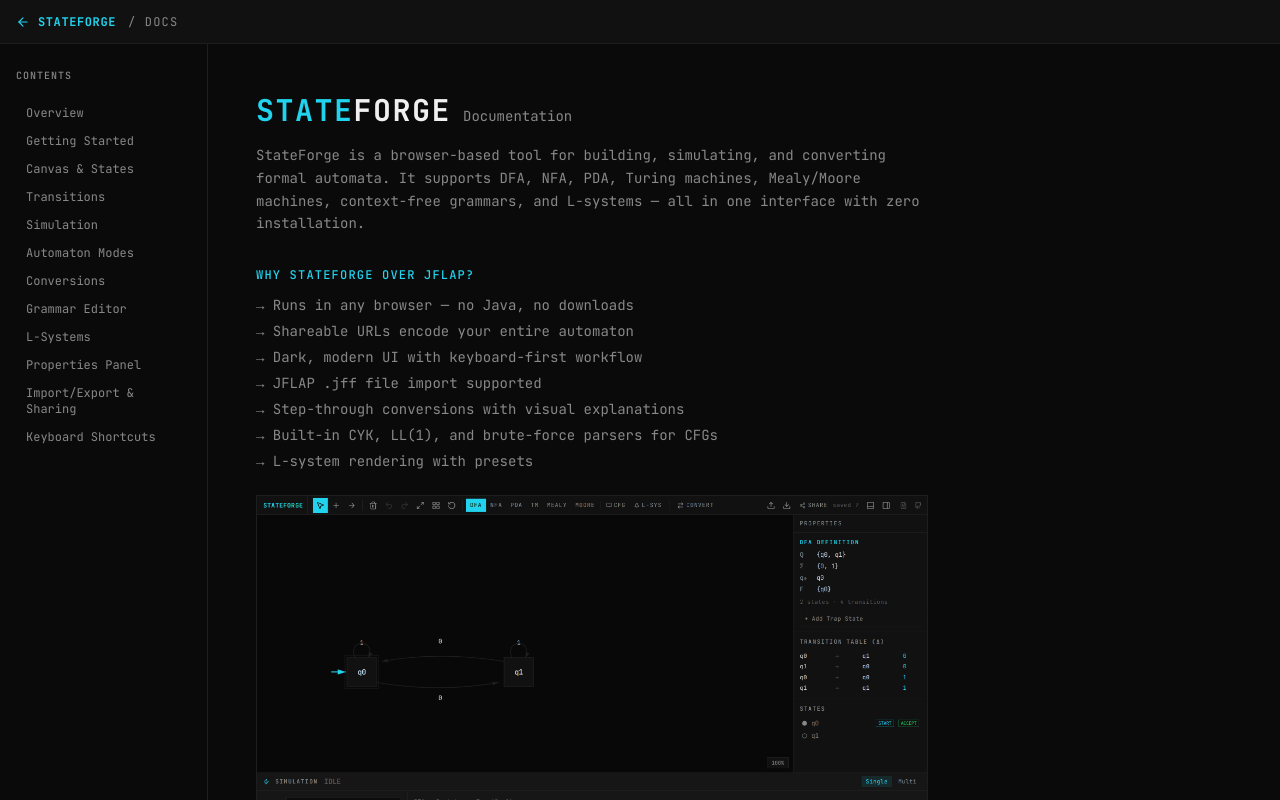
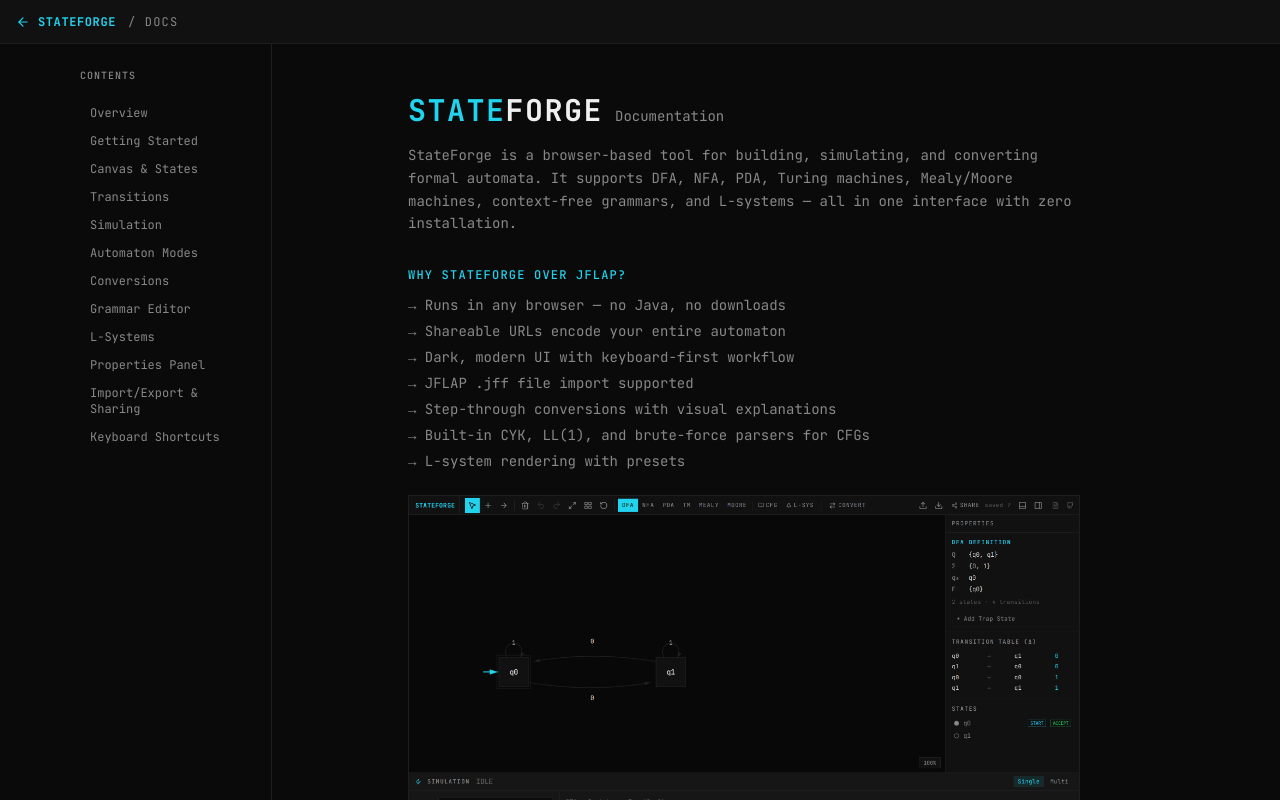
Before and after one commit to Royal-lobster/stateforge, a Next.js app: page /docs in a window 1280 px wide. Built offline with nearby package versions, Linux system fonts and the light colour scheme.

Commit message:
fix: center docs layout (sidebar + content) on wide screens

```diff
--- a/src/app/docs/page.tsx
+++ b/src/app/docs/page.tsx
@@ -106,7 +106,7 @@
         </button>
       </header>
 
-      <div className="flex flex-1 overflow-hidden">
+      <div className="flex flex-1 overflow-hidden max-w-6xl mx-auto w-full">
         {/* Mobile backdrop */}
         {tocOpen && (
           <div className="fixed inset-0 bg-black/60 z-30 lg:hidden" onClick={() => setTocOpen(false)} />
@@ -137,7 +137,7 @@
 
         {/* Main content — this is the scrollable area */}
         <main className="flex-1 min-w-0 overflow-y-auto scroll-smooth">
-          <div className="px-6 md:px-12 py-12 max-w-3xl">
+          <div className="px-6 md:px-12 py-12 max-w-3xl mx-auto">
 
           {/* ────────────────────── OVERVIEW ────────────────────── */}
           <section id="overview" className="mb-16">
```
